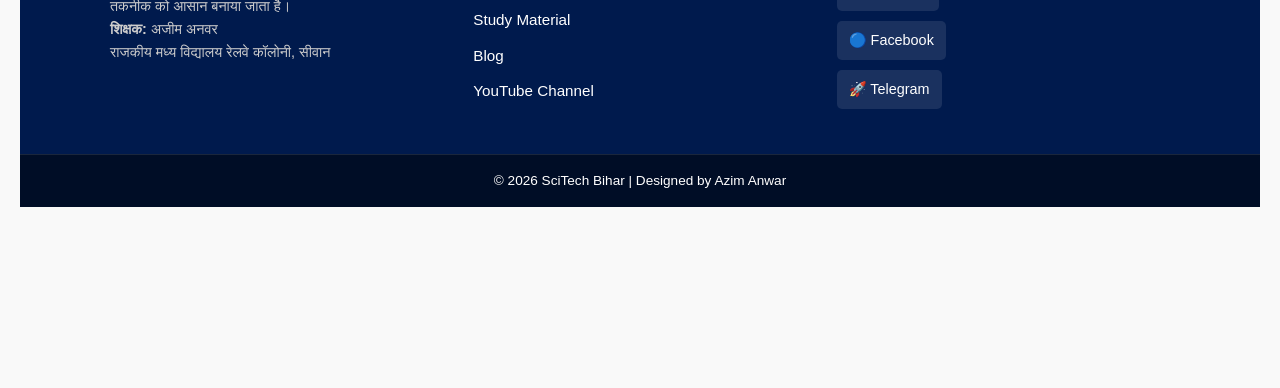
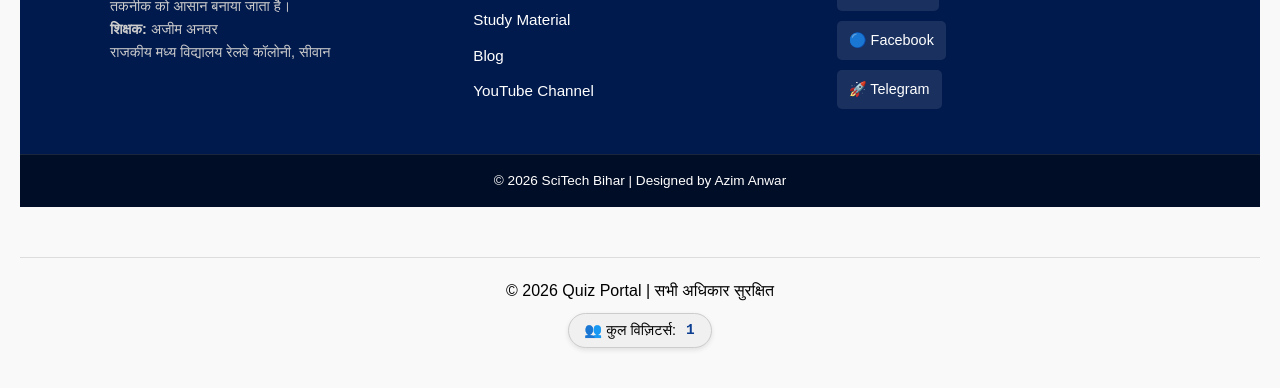
Before and after one commit to azimanwar326-alt/scitechbihar, a plain HTML site: page index.html in a window 1280 px wide. Shown: the part 2180-2568 px from the top of the page. Before the commit the page ends 2407 px from the top, so only its background shows below. Drawn offline with Linux system fonts and the light colour scheme; no server answers.

Commit message:
Add files via upload

```diff
--- a/index.html
+++ b/index.html
@@ -197,7 +197,14 @@ Watch on YouTube & Subscribe
     </div>
 </footer>
 
+<footer style="text-align: center; padding: 20px; margin-top: 50px; border-top: 1px solid #ddd;">
+  <p>© 2026 Quiz Portal | सभी अधिकार सुरक्षित</p>
 
+  <div class="visitor-counter" style="display: inline-flex; align-items: center; gap: 10px; background: #f0f0f0; padding: 5px 15px; border-radius: 20px; font-size: 0.9rem;">
+    <span>👥 कुल विज़िटर्स:</span>
+    <span id="count" style="font-weight: bold; color: #0b3d91;">लोड हो रहा है...</span>
+  </div>
+</footer>
 
 <script src="script.js"></script>
 </body>
--- a/script.js
+++ b/script.js
@@ -197,6 +197,7 @@ function nextQuestion() {
 }
 
 
+
 // 6. Show Result (Updated Version)
 function showResult() {
   const total = questions.length;
@@ -240,10 +241,25 @@ function loadNextSection(nextSectionName) {
 
 
 
-
 // 7. Update Progress
 function updateProgress() {
   const percent = ((currentQuestion + 1) / questions.length) * 100;
   const progressBar = document.getElementById("progress-bar");
   if (progressBar) progressBar.style.width = percent + "%";
 }
+
+
+
+
+// इसे बदलें
+const namespace = "my-unique-quiz-2026-xyz-123";
+
+fetch(`https://api.countapi.xyz/hit/${namespace}/visits`)
+  .then(res => res.json())
+  .then(data => {
+    document.getElementById('count').innerText = data.value;
+  })
+  .catch(err => {
+    // यहाँ आप '0' भी लिख सकते हैं अगर आप चाहते हैं कि फेल होने पर 0 दिखे
+    document.getElementById('count').innerText = "1";
+  });
--- a/style.css
+++ b/style.css
@@ -1132,3 +1132,14 @@ button.wrong {
 .section-buttons button.active {
     background-color: #ff9800 !important; /* Orange */
 }
+
+.visitor-counter {
+  margin-top: 10px;
+  box-shadow: 0 2px 5px rgba(0,0,0,0.1);
+  border: 1px solid #ccc;
+}
+
+.visitor-counter span#count {
+  font-family: 'Courier New', Courier, monospace; /* थोड़ा डिजिटल लुक के लिए */
+  letter-spacing: 1px;
+}
```
